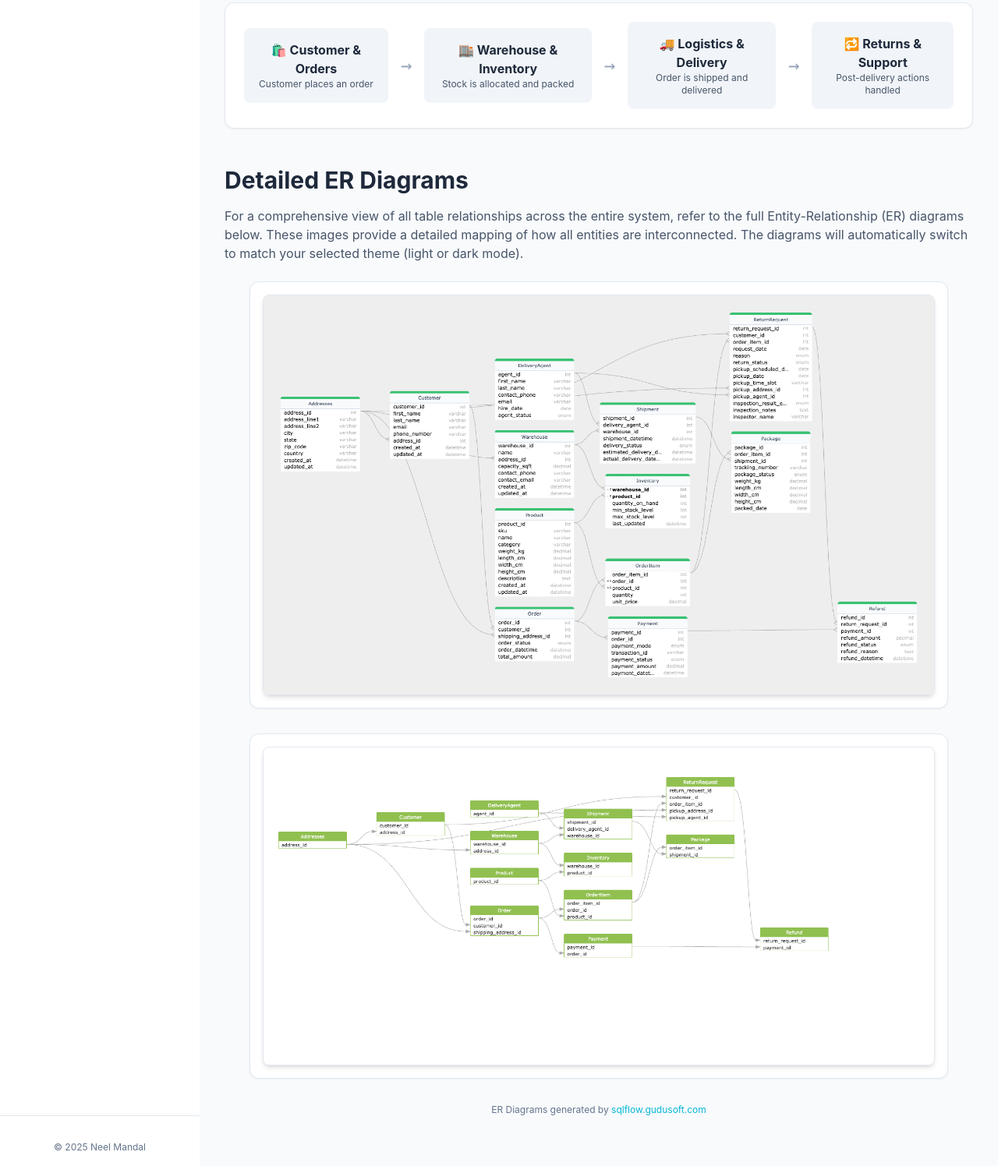
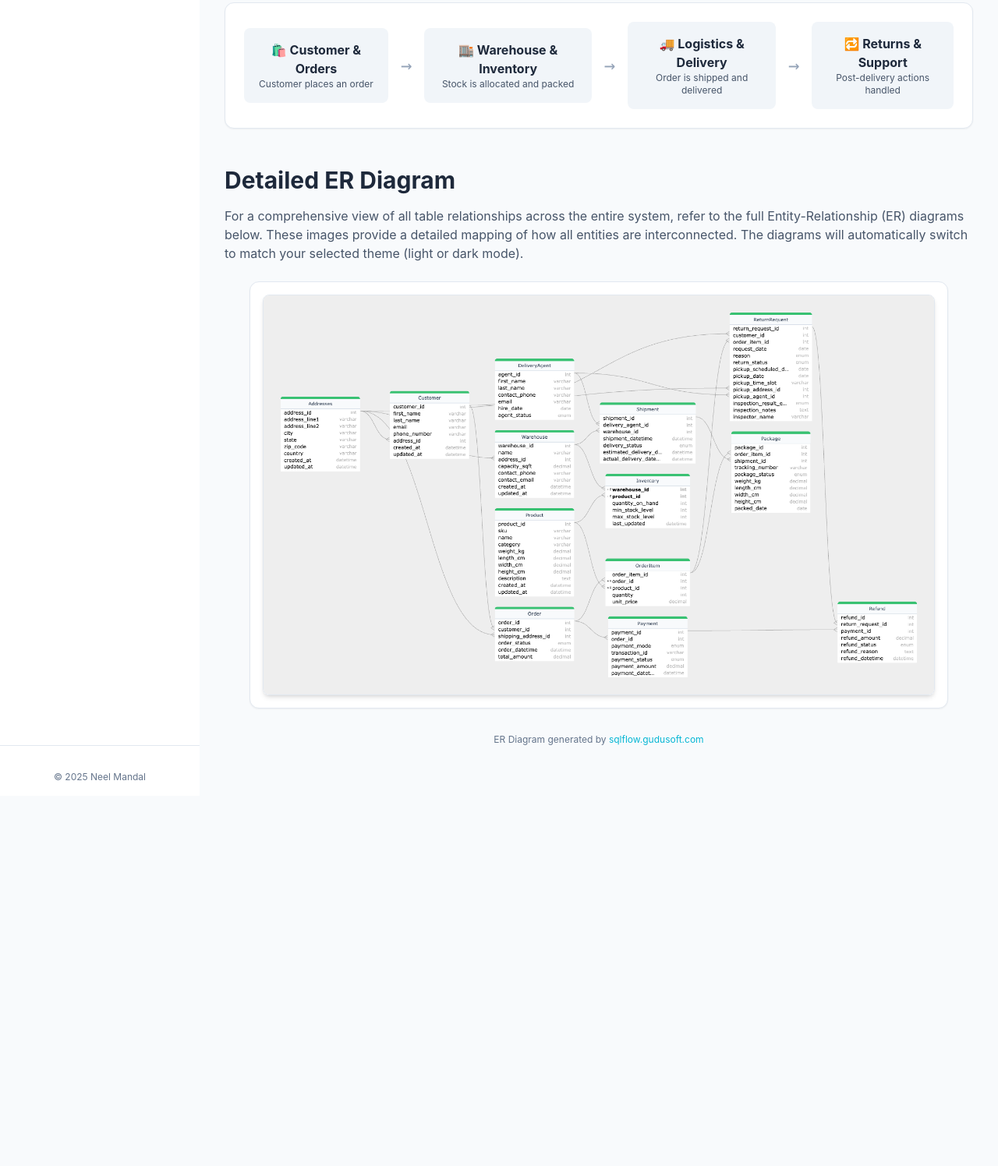
Before and after one commit to neel685/dbms-ecom, a plain HTML site: page index.html in a window 1280 px wide. Shown: the part 475-1971 px from the top of the page at 78% size. After the commit the page ends 1496 px from the top, so only its background shows below. Drawn offline with nearby package versions, Linux system fonts and the light colour scheme.

Commit message:
Remove redundant ER Diagram

```diff
--- a/index.html
+++ b/index.html
@@ -248,25 +248,19 @@
                     </div>
                 </div>
 
-                <h3 class="text-primary text-2xl md:text-3xl font-bold mt-12 mb-4">Detailed ER Diagrams</h3>
+                <h3 class="text-primary text-2xl md:text-3xl font-bold mt-12 mb-4">Detailed ER Diagram</h3>
                 <p class="text-secondary text-base mb-6">For a comprehensive view of all table relationships across the entire system, refer to the full Entity-Relationship (ER) diagrams below. These images provide a detailed mapping of how all entities are interconnected. The diagrams will automatically switch to match your selected theme (light or dark mode).</p>
 
                 <div class="flex flex-col items-center space-y-8 mb-8">
                     <div class="bg-secondary p-4 rounded-xl shadow-sm w-full max-w-4xl border border-color light-mode-er-diagram">
                         <img src="er1.png" alt="ER Diagram 1 (Light Mode)" class="w-full h-auto object-contain rounded-lg shadow-md border border-color">
                     </div>
-                    <div class="bg-secondary p-4 rounded-xl shadow-sm w-full max-w-4xl border border-color light-mode-er-diagram">
-                        <img src="er2.png" alt="ER Diagram 2 (Light Mode)" class="w-full h-auto object-contain rounded-lg shadow-md border border-color">
-                    </div>
 
                     <div class="bg-secondary p-4 rounded-xl shadow-sm w-full max-w-4xl border border-color dark-mode-er-diagram">
                         <img src="er1dark.png" alt="ER Diagram 1 (Dark Mode)" class="w-full h-auto object-contain rounded-lg shadow-md border border-color">
                     </div>
-                    <div class="bg-secondary p-4 rounded-xl shadow-sm w-full max-w-4xl border border-color dark-mode-er-diagram">
-                        <img src="er2dark.png" alt="ER Diagram 2 (Dark Mode)" class="w-full h-auto object-contain rounded-lg shadow-md border border-color">
-                    </div>
                 </div>
-                <p class="text-tertiary text-center text-xs mb-8">ER Diagrams generated by <a href="https://sqlflow.gudusoft.com/#/" target="_blank" class="accent-main hover:underline">sqlflow.gudusoft.com</a></p>
+                <p class="text-tertiary text-center text-xs mb-8">ER Diagram generated by <a href="https://sqlflow.gudusoft.com/#/" target="_blank" class="accent-main hover:underline">sqlflow.gudusoft.com</a></p>
             </section>
 
             <section id="customer" class="content-section">
```
Also changed, not shown: er2.png (deleted), er2dark.png (deleted).
